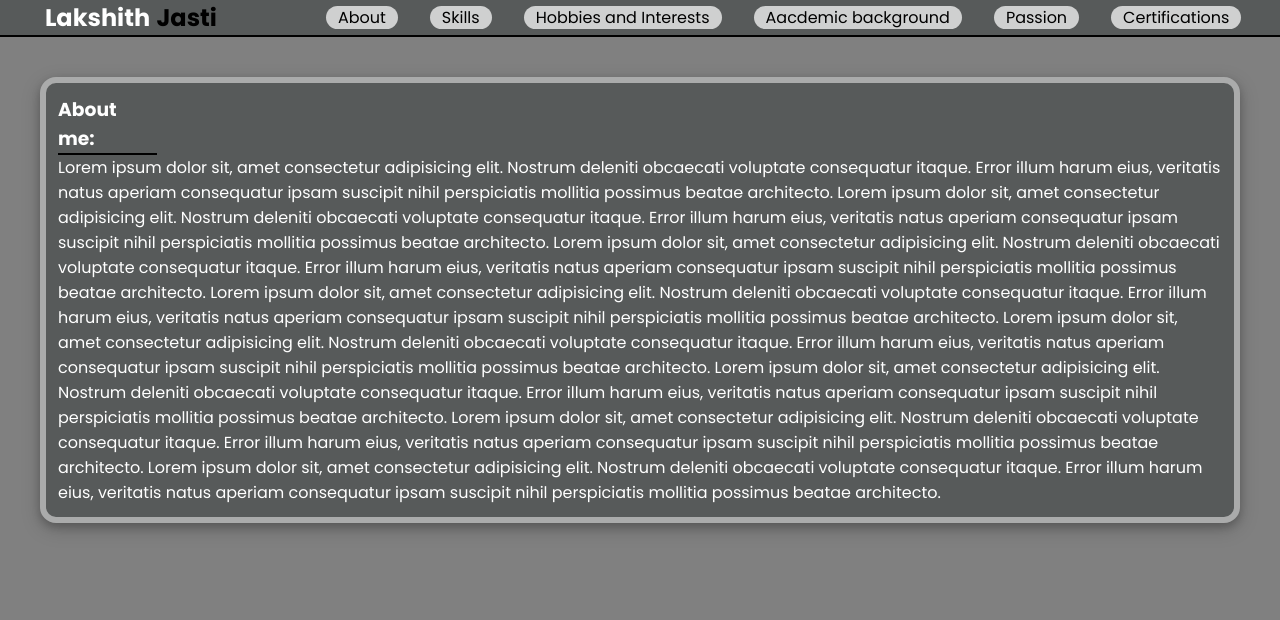
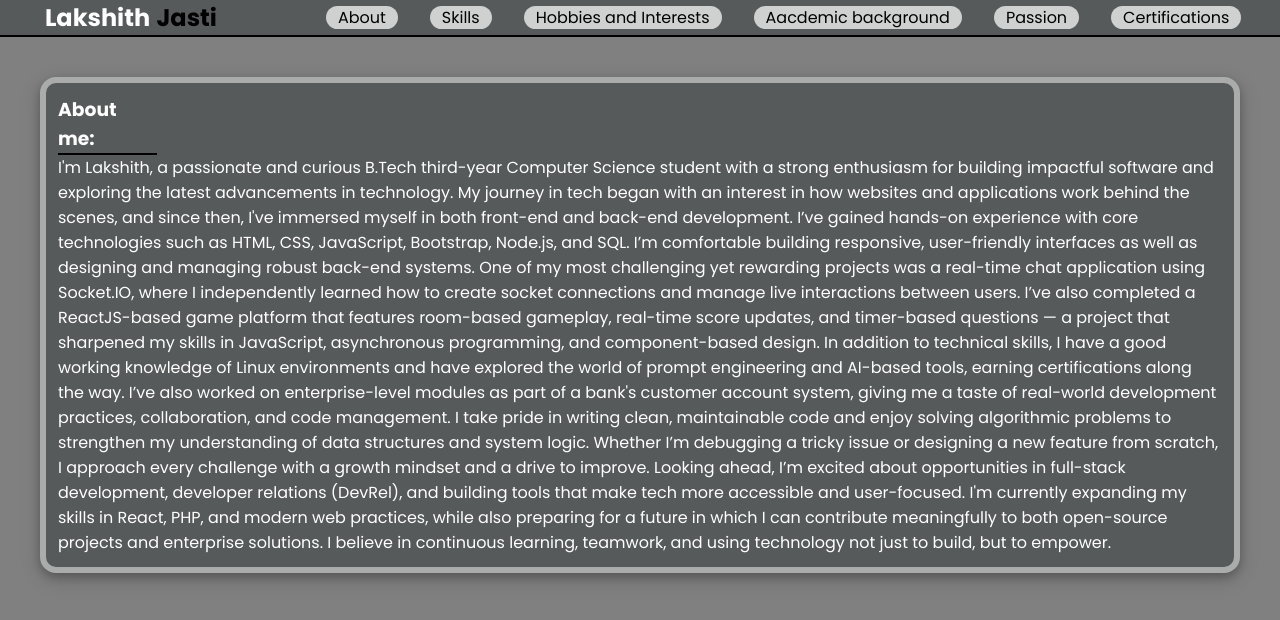
Before and after one commit to jastilakshith/myportfolio, a React (Create React App) app: page /about in a window 1280 px wide. Shown: the top 620 px of the page. Built offline with nearby package versions, Linux system fonts and the light colour scheme.

Commit message:
Update About.js

```diff
--- a/src/components/About.js
+++ b/src/components/About.js
@@ -5,14 +5,11 @@ export default function About() {
     <div className='aboutcontainer'>
       <h3>About me:</h3>
       <p>
-      Lorem ipsum dolor sit, amet consectetur adipisicing elit. Nostrum deleniti obcaecati voluptate consequatur itaque. Error illum harum eius, veritatis natus aperiam consequatur ipsam suscipit nihil perspiciatis mollitia possimus beatae architecto.
-      Lorem ipsum dolor sit, amet consectetur adipisicing elit. Nostrum deleniti obcaecati voluptate consequatur itaque. Error illum harum eius, veritatis natus aperiam consequatur ipsam suscipit nihil perspiciatis mollitia possimus beatae architecto.
-      Lorem ipsum dolor sit, amet consectetur adipisicing elit. Nostrum deleniti obcaecati voluptate consequatur itaque. Error illum harum eius, veritatis natus aperiam consequatur ipsam suscipit nihil perspiciatis mollitia possimus beatae architecto.
-      Lorem ipsum dolor sit, amet consectetur adipisicing elit. Nostrum deleniti obcaecati voluptate consequatur itaque. Error illum harum eius, veritatis natus aperiam consequatur ipsam suscipit nihil perspiciatis mollitia possimus beatae architecto.
-      Lorem ipsum dolor sit, amet consectetur adipisicing elit. Nostrum deleniti obcaecati voluptate consequatur itaque. Error illum harum eius, veritatis natus aperiam consequatur ipsam suscipit nihil perspiciatis mollitia possimus beatae architecto.
-      Lorem ipsum dolor sit, amet consectetur adipisicing elit. Nostrum deleniti obcaecati voluptate consequatur itaque. Error illum harum eius, veritatis natus aperiam consequatur ipsam suscipit nihil perspiciatis mollitia possimus beatae architecto.
-      Lorem ipsum dolor sit, amet consectetur adipisicing elit. Nostrum deleniti obcaecati voluptate consequatur itaque. Error illum harum eius, veritatis natus aperiam consequatur ipsam suscipit nihil perspiciatis mollitia possimus beatae architecto.
-      Lorem ipsum dolor sit, amet consectetur adipisicing elit. Nostrum deleniti obcaecati voluptate consequatur itaque. Error illum harum eius, veritatis natus aperiam consequatur ipsam suscipit nihil perspiciatis mollitia possimus beatae architecto.
+      I'm Lakshith, a passionate and curious B.Tech third-year Computer Science student with a strong enthusiasm for building impactful software and exploring the latest advancements in technology. My journey in tech began with an interest in how websites and applications work behind the scenes, and since then, I've immersed myself in both front-end and back-end development. I’ve gained hands-on experience with core technologies such as HTML, CSS, JavaScript, Bootstrap, Node.js, and SQL. I’m comfortable building responsive, user-friendly interfaces as well as designing and managing robust back-end systems. One of my most challenging yet rewarding projects was a real-time chat application using Socket.IO, where I independently learned how to create socket connections and manage live interactions between users. I’ve also completed a ReactJS-based game platform that features room-based gameplay, real-time score updates, and timer-based questions — a project that sharpened my skills in JavaScript, asynchronous programming, and component-based design.
+
+In addition to technical skills, I have a good working knowledge of Linux environments and have explored the world of prompt engineering and AI-based tools, earning certifications along the way. I’ve also worked on enterprise-level modules as part of a bank's customer account system, giving me a taste of real-world development practices, collaboration, and code management. I take pride in writing clean, maintainable code and enjoy solving algorithmic problems to strengthen my understanding of data structures and system logic. Whether I’m debugging a tricky issue or designing a new feature from scratch, I approach every challenge with a growth mindset and a drive to improve.
+
+Looking ahead, I’m excited about opportunities in full-stack development, developer relations (DevRel), and building tools that make tech more accessible and user-focused. I'm currently expanding my skills in React, PHP, and modern web practices, while also preparing for a future in which I can contribute meaningfully to both open-source projects and enterprise solutions. I believe in continuous learning, teamwork, and using technology not just to build, but to empower.
       </p>
     </div>
   )
```
